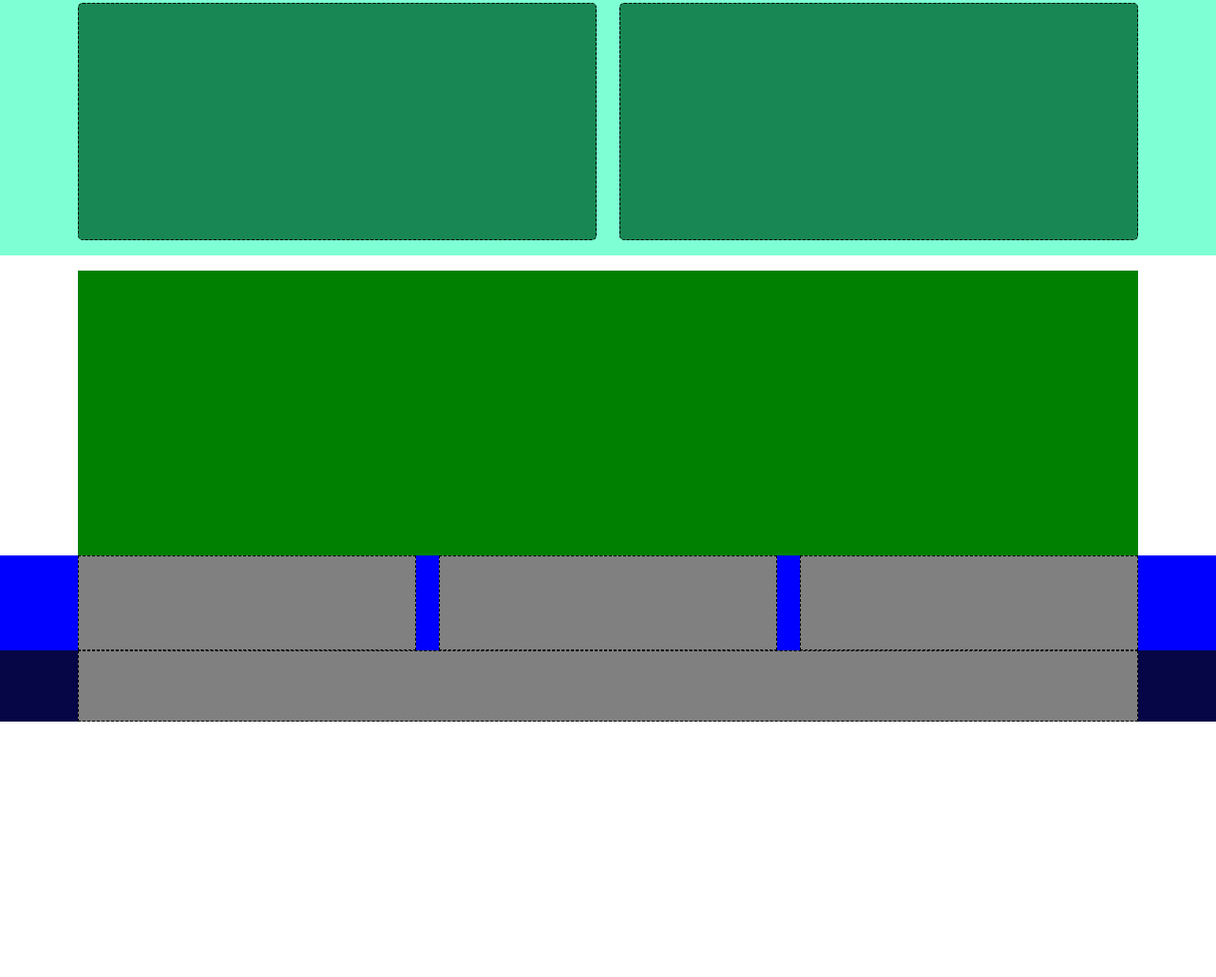
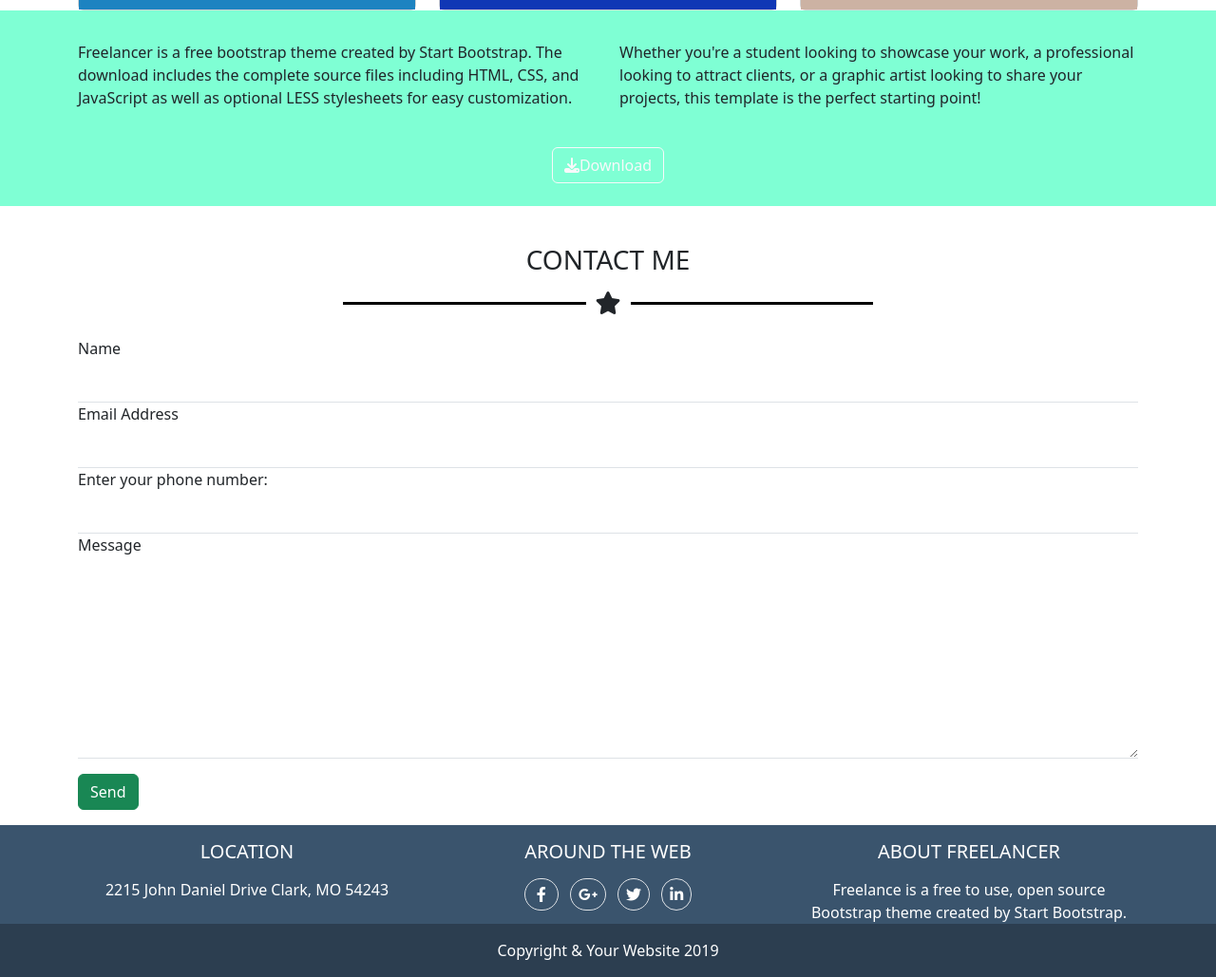
Before and after one commit to albertomandirola/html-css-bootstrap-freelancer, a plain HTML site: page index.html in a window 1280 px wide. Shown: the part 975-2004 px from the top of the page at 95% size. Before the commit the page ends 1735 px from the top, so only its background shows below. Drawn offline with nearby package versions, Linux system fonts and the light colour scheme.

Commit message:
[UPDATE] added input type and footer

```diff
--- a/css/style.css
+++ b/css/style.css
@@ -27,10 +27,7 @@ header{
 
 
 .card-content{
-    background-color: lightcoral;
-    height: 250px;
-    border: 1px dashed black;
-    border-radius: 5px;
+
 }
 
 .content-form{
@@ -39,17 +36,16 @@ header{
 }
 
 .top-fot{
-    background-color: blue;
+    background-color: #3A546D;
 }
 
 .bottom-fot{
-    background-color: rgb(6, 6, 70);
+    background-color: #2C3E50;
 }
 
 .content-top-fot{
-    background-color: grey;
-    border: 1px dashed black;
-    height: 100px;
+    text-align: center;
+
 }
 
 .content-bottom-fot{
@@ -71,7 +67,7 @@ header{
     top: calc(50% - 1px);
     width: 50%;
     content: '';
-    Background-color: rgb(1, 126, 1);
+    Background-color: black;
     height: 3px;
 }
 
@@ -81,7 +77,10 @@ header{
     display: flex;
     justify-content: center;
     align-items: center;
-    font-size: 2rem;
-    color: rgb(1, 126, 1);
+    font-size: 1.5rem;
     background-color: white;
   }
+
+.p-facebook{
+    padding: 0.5rem 0.75rem ;
+}
--- a/index.html
+++ b/index.html
@@ -14,14 +14,14 @@
         <div class="row">
           <div class="col-6">
             <div class="content-header">
-              <h3>start bootstrap</h3>
+              <h3 class="m-0">start bootstrap</h3>
             </div>
           </div>
           <div class="col-6 text-end">
             <div class="content-header">
               <i class="fas fa-bars border border-secondary rounded px-2 py-1 d-md-none text-secondary"></i>
-              <div class="content-hidden d-none d-md-block d-flex justify">
-                <ul class="list-group list-group-horizontal">
+              <div class="content-hidden d-none d-md-block d-flex ">
+                <ul class="list-group list-group-horizontal justify-content-end">
                   <li class="list-group"><a href="">Portfolio</a></li>
                   <li class="list-group"><a href="">About</a></li>
                   <li class="list-group"><a href="">Contact</a></li>
@@ -39,8 +39,14 @@
       <div class="container">
         <div class="row">
           <div class="col-12">
-              <div class="content-jumbo">
-
+              <div class="content-jumbo text-center text-white text-uppercase">
+                <img src="./img" alt="">
+                <h2 class="m-0">start bootstrap</h2>
+                <div class="content-star">
+                  <div class="line"></div>
+                  <i></i>
+                  <div class="line"></div>
+                </div>
               </div>
           </div>
         </div>
@@ -49,7 +55,7 @@
     <div class="container">
       <div class="row gy-3">
         <div class="col-12">
-          <div class="content-title text-center">
+          <div class="content-title text-center my-4">
               <h3>PORTFOLIO</h3>
               <div class="content-wrap">
                 <i class="fas fa-star star"></i>
@@ -90,7 +96,7 @@
       </div>
     </div>
     <div class="about my-3">
-      <div class="container">
+      <div class="container-sm">
         <div class="row gy-3">
           <div class="col-12">
             <div class="content-title bg-success">
@@ -98,53 +104,99 @@
             </div>
           </div>
           <div class="col-sm-12 col-md-6 ">
-            <div class="card-content bg-success">
-
+            <div class="card-content">
+              Freelancer is a free bootstrap
+              theme created by Start Bootstrap.
+              The download includes the
+              complete source files including
+              HTML, CSS, and JavaScript as
+              well as optional LESS stylesheets
+              for easy customization.
             </div>
           </div>
           <div class="col-sm-12 col-md-6 ">
-            <div class="card-content bg-success">
-
+            <div class="card-content">
+              Whether you're a student looking
+              to showcase your work, a
+              professional looking to attract
+              clients, or a graphic artist looking
+              to share your projects, this
+              template is the perfect starting
+              point!
             </div>
           </div>
-          <div class="col-12 ">
-            <div class="content-title bg-success">
-            </div>
+          <div class="col-12 text-center">
+            <button type="button" class="btn btn-outline-light my-4"><i class="fas fa-download "></i>Download</button>
           </div>
         </div>
       </div>
     </div>
     <div class="contact">
       <div class="container">
-        <div class="row">
-          <div class="col-12">
-            <div class="content-form">
-
+        <form action="#" method="GET">
+          <div class="row">
+            <div class="col-12 text-center">
+              <div class="content my-4">
+                <h3 class="my-3">CONTACT ME</h3>
+                <div class="content-wrap">
+                  <i class="fas fa-star star"></i>
+                </div>
+              </div>
+            </div>
+            <div class="col-12">
+                <label class="form-label" for="name">Name</label>
+                <input class="form-control border-0 border-bottom rounded-0" type="text" id="name" name="name" placeholder="" required>
+            </div>
+            <div class="col-12">
+              <label class="form-label" for="email">Email Address</label>
+              <input class="form-control border-0 border-bottom rounded-0" type="email" name="email" id="email" placeholder="" required>
+            </div>
+            <div class="col-12">
+              <label class="form-label" for="phone">Enter your phone number:</label>
+              <input class="form-control border-0 border-bottom rounded-0"  type="tel" id="phone" name="phone" pattern="[0-9]{3}-[0-9]{2}-[0-9]{3}">
+            </div>
+            <div class="col-12 ">
+              <label class="form-label" for="message">Message</label>
+              <textarea class="form-control border-0 border-bottom rounded-0" name="message" id="" cols="max" rows="8"></textarea>
+            </div>
+            <div class="col-12">
+              <input type="submit" class="btn btn-success my-3" value="Send">
             </div>
           </div>
-        </div>
+        </form>
       </div>
     </div>
   </main>
-  <footer>
+  <footer class="text-white">
     <div class="top-fot">
       <div class="container">
         <div class="row">
           <div class="col-sm-12 col-md-4  ">
-            <div class="content-top-fot ">
-
+            <div class="content-top-fot">
+                <h5 class="my-3">LOCATION</h5>
+                <span>2215 John Daniel Drive Clark,
+                  MO 54243</span>
             </div>
 
           </div>
           <div class="col-sm-12 col-md-4  ">
             <div class="content-top-fot ">
-
+              <h5 class="my-3">AROUND THE WEB</h5>
+              <div class="icons ">
+                <i class="fab fa-facebook-f border mx-1 p-facebook rounded-5"></i>
+                <i class="fab fa-google-plus-g border mx-1 p-2 rounded-5"></i>
+                <i class="fab fa-twitter border mx-1 p-2 rounded-5"></i>
+                <i class="fab fa-linkedin-in border mx-1 p-2 rounded-5"></i>
+              </div>
             </div>
 
           </div>
           <div class="col-sm-12 col-md-4  ">
             <div class="content-top-fot ">
-
+                <h5 class="my-3">ABOUT FREELANCER</h5>
+                <span>Freelance is a free to use, open
+                  source Bootstrap theme created
+                  by Start Bootstrap.</span>
             </div>
 
           </div>
@@ -155,7 +207,9 @@
       <div class="container">
         <div class="row">
           <div class="col-12">
-            <div class="content-bottom-fot"></div>
+            <div class="text-center my-3">
+              Copyright & Your Website 2019
+            </div>
           </div>
         </div>
       </div>
```
